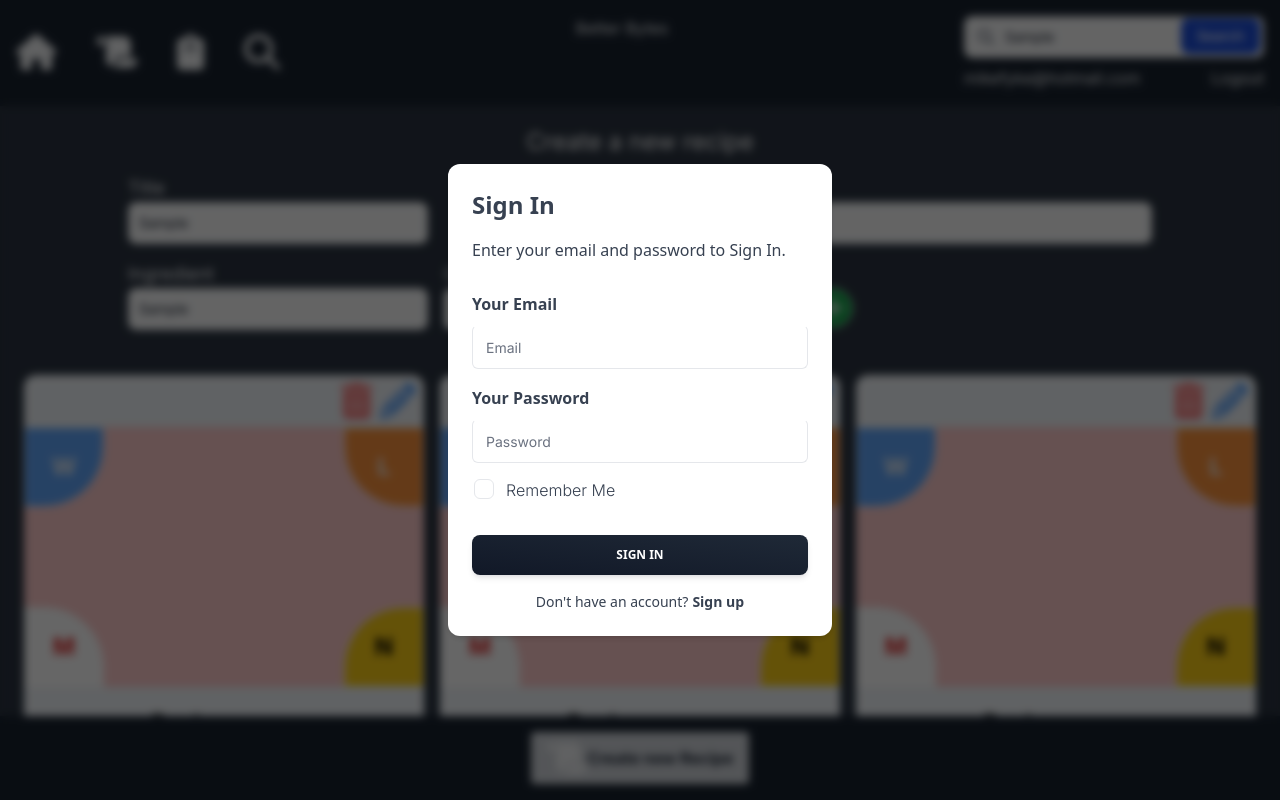
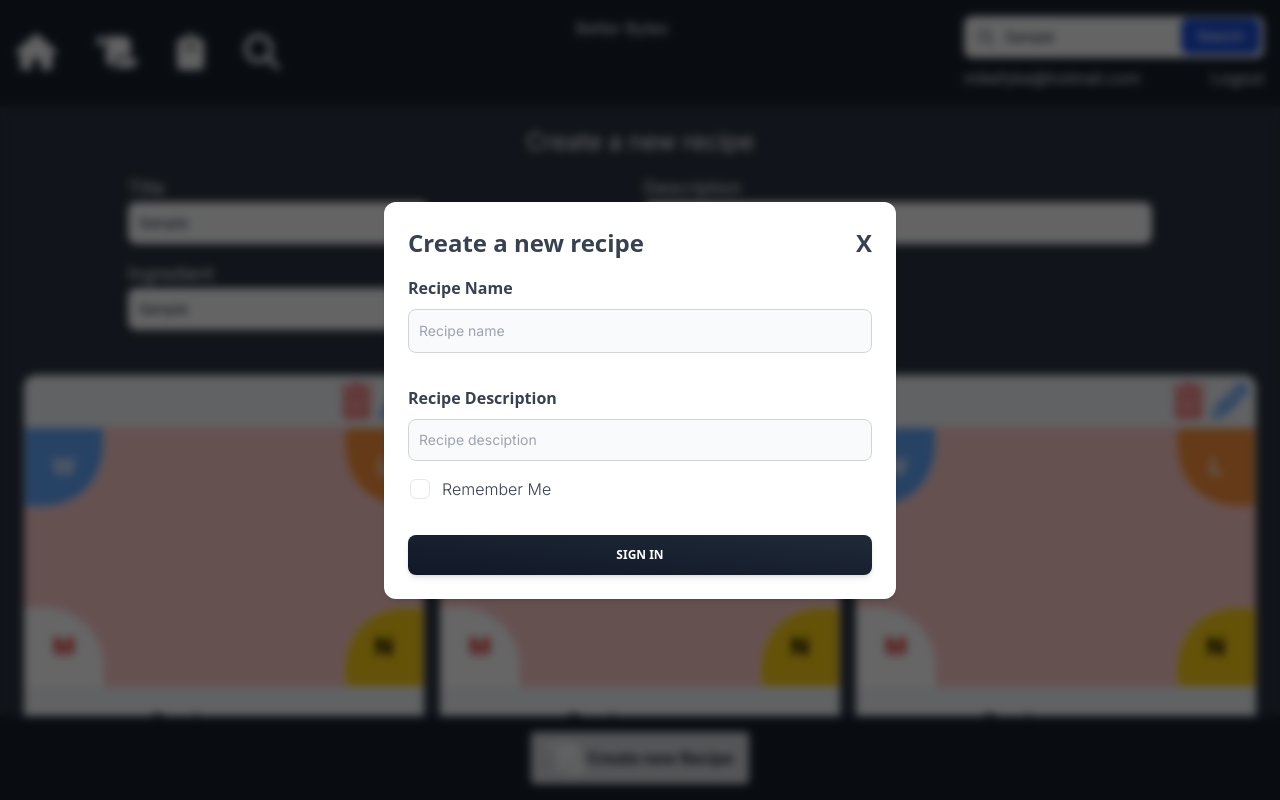
Before and after one commit to MikeTheFyke/better-byte, a Next.js app: page /RecipePage/new in a window 1280 px wide. Both pictures are taken after typing "Sample", "Sample", "Sample", "Sample", "Sample", "Sample" into the empty fields and a click on the button "Create new Recipe". Built offline with nearby package versions, Linux system fonts and the light colour scheme.

Commit message:
Added recipe name and description inputs to dialog

```diff
--- a/app/(components)/Footer.tsx
+++ b/app/(components)/Footer.tsx
@@ -11,7 +11,7 @@ const Footer = () => {
 
 	return (
 		<>
-			{openDialog ? <RecipeDialog /> : null}
+			{openDialog ? <RecipeDialog setOpenDialog={setOpenDialog} /> : null}
 			<nav className="flex justify-center bg-nav p-4">
 				<button
 					className="bg-gray-300 hover:bg-gray-400 text-gray-800 font-bold py-2 px-4 rounded inline-flex items-center"
--- a/app/(components)/RecipeDialog.tsx
+++ b/app/(components)/RecipeDialog.tsx
@@ -1,47 +1,101 @@
-import React from "react";
+"use client";
+import React, { Dispatch, SetStateAction, useState } from "react";
 
-const RecipeDialog = () => {
+interface Props {
+	setOpenDialog: Dispatch<SetStateAction<boolean>>;
+}
+
+const RecipeDialog = ({ setOpenDialog }: Props) => {
+	const handleChange = (e: any) => {
+		const value = e.target.value;
+		const name = e.target.name;
+
+		setFormData((prevState) => ({
+			...prevState,
+			[name]: value,
+		}));
+	};
+
+	const addIngredients = () => {
+		formData.ingredients.push(ingredientData);
+	};
+
+	const startingRecipeData = {
+		title: "",
+		description: "",
+		ingredients: [{ name: "", quantity: "", unit: "" }],
+		step: [""],
+		image: "",
+	};
+
+	const startingIngredient = {
+		name: "",
+		quantity: "",
+		unit: "",
+	};
+
+	const [formData, setFormData] = useState(startingRecipeData);
+	const [ingredientData, setIngredientData] = useState(startingIngredient);
+
+	console.log("FormData : ", formData);
+
 	return (
 		<div
 			data-dialog-backdrop="sign-in-dialog"
 			data-dialog-backdrop-close="true"
-			className="pointer-events-none fixed inset-0 z-[999] grid h-screen w-screen place-items-center bg-black bg-opacity-60 backdrop-blur-sm transition-opacity duration-300"
+			className="fixed inset-0 z-[999] grid h-screen w-screen place-items-center bg-black bg-opacity-60 backdrop-blur-sm transition-opacity duration-300"
+			onClick={() => setOpenDialog(false)}
 		>
 			<div
 				data-dialog="sign-in-dialog"
-				className="relative mx-auto flex w-full max-w-[24rem] flex-col rounded-xl bg-white bg-clip-border text-gray-700 shadow-md"
+				className="relative mx-auto flex w-full max-w-[32rem] flex-col rounded-xl bg-white bg-clip-border text-gray-700 shadow-md"
 			>
+				{/* Main container */}
 				<div className="flex flex-col gap-4 p-6">
-					<h4 className="block font-sans text-2xl antialiased font-semibold leading-snug tracking-normal text-blue-gray-900">
-						Sign In
-					</h4>
-					<p className="block mb-3 font-sans text-base antialiased font-normal leading-relaxed text-gray-700">
-						Enter your email and password to Sign In.
-					</p>
+					{/* Header */}
+					<div className="flex flex-row justify-between">
+						<h4 className="block font-sans text-2xl antialiased font-semibold leading-snug tracking-normal text-blue-gray-900">
+							Create a new recipe
+						</h4>
+						<h4
+							className="block font-sans text-2xl antialiased font-semibold leading-snug tracking-normal text-blue-gray-900 cursor-pointer"
+							onClick={() => setOpenDialog(false)}
+						>
+							X
+						</h4>
+					</div>
+					{/* Dialog Content */}
 					<h6 className="block -mb-2 font-sans text-base antialiased font-semibold leading-relaxed tracking-normal text-inherit">
-						Your Email
+						Recipe Name
+					</h6>
+					<div className="relative h-11 w-full min-w-[200px] mb-4">
+						<input
+							id="title"
+							name="title"
+							type="text"
+							onChange={handleChange}
+							required={true}
+							value={formData.title}
+							className="w-full h-full bg-gray-50 border border-gray-300 text-gray-900 text-sm rounded-lg focus:ring-blue-500 focus:border-blue-500 block p-2.5 dark:bg-gray-700 dark:border-gray-600 dark:placeholder-gray-400 dark:text-white dark:focus:ring-blue-500 dark:focus:border-blue-500"
+							placeholder="Recipe name"
+						/>
+					</div>
+					<h6 className="block -mb-2 font-sans text-base antialiased font-semibold leading-relaxed tracking-normal text-inherit">
+						Recipe Description
 					</h6>
 					<div className="relative h-11 w-full min-w-[200px]">
 						<input
-							className="w-full h-full px-3 py-3 font-sans text-sm font-normal transition-all bg-transparent border rounded-md peer border-blue-gray-200 border-t-transparent text-blue-gray-700 outline outline-0 placeholder-shown:border placeholder-shown:border-blue-gray-200 placeholder-shown:border-t-blue-gray-200 focus:border-2 focus:border-gray-900 focus:border-t-transparent focus:outline-0 disabled:border-0 disabled:bg-blue-gray-50"
-							placeholder=" "
+							id="description"
+							name="description"
+							type="text"
+							onChange={handleChange}
+							required={true}
+							value={formData.description}
+							className="bg-gray-50 border border-gray-300 text-gray-900 text-sm rounded-lg focus:ring-blue-500 focus:border-blue-500 block p-2.5 dark:bg-gray-700 dark:border-gray-600 dark:placeholder-gray-400 dark:text-white dark:focus:ring-blue-500 dark:focus:border-blue-500 w-full"
+							placeholder="Recipe desciption"
 						/>
-						<label className="before:content[' '] after:content[' '] pointer-events-none absolute left-0 -top-1.5 flex h-full w-full select-none !overflow-visible truncate text-[11px] font-normal leading-tight text-gray-500 transition-all before:pointer-events-none before:mt-[6.5px] before:mr-1 before:box-border before:block before:h-1.5 before:w-2.5 before:rounded-tl-md before:border-t before:border-l before:border-blue-gray-200 before:transition-all after:pointer-events-none after:mt-[6.5px] after:ml-1 after:box-border after:block after:h-1.5 after:w-2.5 after:flex-grow after:rounded-tr-md after:border-t after:border-r after:border-blue-gray-200 after:transition-all peer-placeholder-shown:text-sm peer-placeholder-shown:leading-[4.1] peer-placeholder-shown:text-blue-gray-500 peer-placeholder-shown:before:border-transparent peer-placeholder-shown:after:border-transparent peer-focus:text-[11px] peer-focus:leading-tight peer-focus:text-gray-900 peer-focus:before:border-t-2 peer-focus:before:border-l-2 peer-focus:before:!border-gray-900 peer-focus:after:border-t-2 peer-focus:after:border-r-2 peer-focus:after:!border-gray-900 peer-disabled:text-transparent peer-disabled:before:border-transparent peer-disabled:after:border-transparent peer-disabled:peer-placeholder-shown:text-blue-gray-500">
-							Email
-						</label>
 					</div>
-					<h6 className="block -mb-2 font-sans text-base antialiased font-semibold leading-relaxed tracking-normal text-inherit">
-						Your Password
-					</h6>
-					<div className="relative h-11 w-full min-w-[200px]">
-						<input
-							className="w-full h-full px-3 py-3 font-sans text-sm font-normal transition-all bg-transparent border rounded-md peer border-blue-gray-200 border-t-transparent text-blue-gray-700 outline outline-0 placeholder-shown:border placeholder-shown:border-blue-gray-200 placeholder-shown:border-t-blue-gray-200 focus:border-2 focus:border-gray-900 focus:border-t-transparent focus:outline-0 disabled:border-0 disabled:bg-blue-gray-50"
-							placeholder=" "
-						/>
-						<label className="before:content[' '] after:content[' '] pointer-events-none absolute left-0 -top-1.5 flex h-full w-full select-none !overflow-visible truncate text-[11px] font-normal leading-tight text-gray-500 transition-all before:pointer-events-none before:mt-[6.5px] before:mr-1 before:box-border before:block before:h-1.5 before:w-2.5 before:rounded-tl-md before:border-t before:border-l before:border-blue-gray-200 before:transition-all after:pointer-events-none after:mt-[6.5px] after:ml-1 after:box-border after:block after:h-1.5 after:w-2.5 after:flex-grow after:rounded-tr-md after:border-t after:border-r after:border-blue-gray-200 after:transition-all peer-placeholder-shown:text-sm peer-placeholder-shown:leading-[4.1] peer-placeholder-shown:text-blue-gray-500 peer-placeholder-shown:before:border-transparent peer-placeholder-shown:after:border-transparent peer-focus:text-[11px] peer-focus:leading-tight peer-focus:text-gray-900 peer-focus:before:border-t-2 peer-focus:before:border-l-2 peer-focus:before:!border-gray-900 peer-focus:after:border-t-2 peer-focus:after:border-r-2 peer-focus:after:!border-gray-900 peer-disabled:text-transparent peer-disabled:before:border-transparent peer-disabled:after:border-transparent peer-disabled:peer-placeholder-shown:text-blue-gray-500">
-							Password
-						</label>
-					</div>
+					{/* Sub content */}
 					<div className="-ml-2.5 -mt-3">
 						<div className="inline-flex items-center">
 							<label
@@ -78,7 +132,9 @@ const RecipeDialog = () => {
 							</label>
 						</div>
 					</div>
+					{/* End of sub content */}
 				</div>
+				{/* End of main container */}
 				<div className="p-6 pt-0">
 					<button
 						className="block w-full select-none rounded-lg bg-gradient-to-tr from-gray-900 to-gray-800 py-3 px-6 text-center align-middle font-sans text-xs font-bold uppercase text-white shadow-md shadow-gray-900/10 transition-all hover:shadow-lg hover:shadow-gray-900/20 active:opacity-[0.85] disabled:pointer-events-none disabled:opacity-50 disabled:shadow-none"
@@ -86,15 +142,6 @@ const RecipeDialog = () => {
 					>
 						Sign In
 					</button>
-					<p className="flex justify-center mt-4 font-sans text-sm antialiased font-light leading-normal text-inherit">
-						Don&apos;t have an account?
-						<a
-							href="#signup"
-							className="block ml-1 font-sans text-sm antialiased font-bold leading-normal text-blue-gray-900"
-						>
-							Sign up
-						</a>
-					</p>
 				</div>
 			</div>
 		</div>
--- a/app/(components)/RecipeForm.tsx
+++ b/app/(components)/RecipeForm.tsx
@@ -38,7 +38,7 @@ const RecipeForm = () => {
 	const [formData, setFormData] = useState(startingRecipeData);
 	const [ingredientData, setIngredientData] = useState(startingIngredient);
 
-	console.log("FormData : ", formData);
+	// console.log("FormData : ", formData);
 
 	return (
 		<>
```
